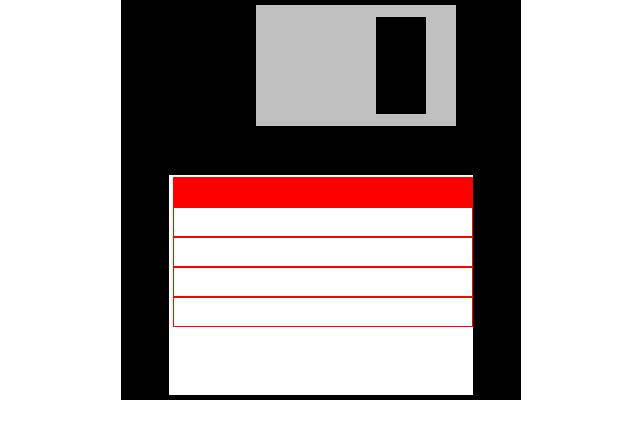
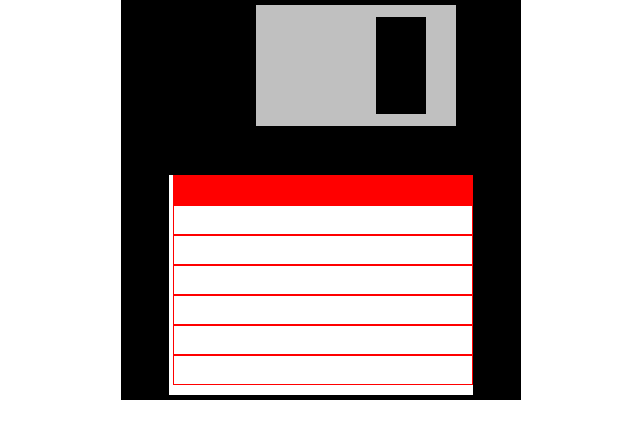
Before and after one commit to educande05/eoi-fullstack-diskette, a website built with Vite: page src/index.html in a window 1280 px wide. Shown: the whole page, without its empty margins (319-959 px from the left). Built offline with nearby package versions, Linux system fonts and the light colour scheme.

Commit message:
diskette terminado

```diff
--- a/src/index.css
+++ b/src/index.css
@@ -85,7 +85,6 @@
     background: red;
     height: 30px;
     width: 300px;
-    margin-top: 2px;
 }
 
 .label-line {
--- a/src/index.html
+++ b/src/index.html
@@ -28,6 +28,8 @@
           <div class="label-line"></div>
           <div class="label-line"></div>
           <div class="label-line"></div>
+          <div class="label-line"></div>
+          <div class="label-line"></div>
         </div>
         <div class="rightpad-container"></div>
       </div>
```
